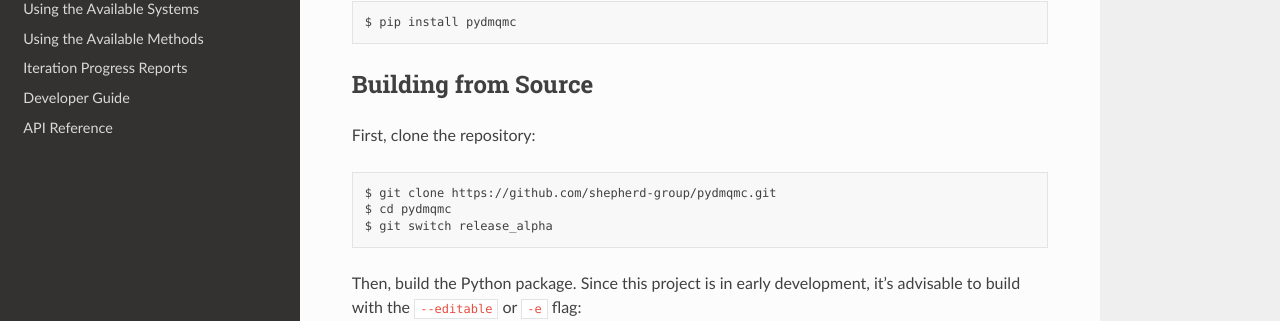
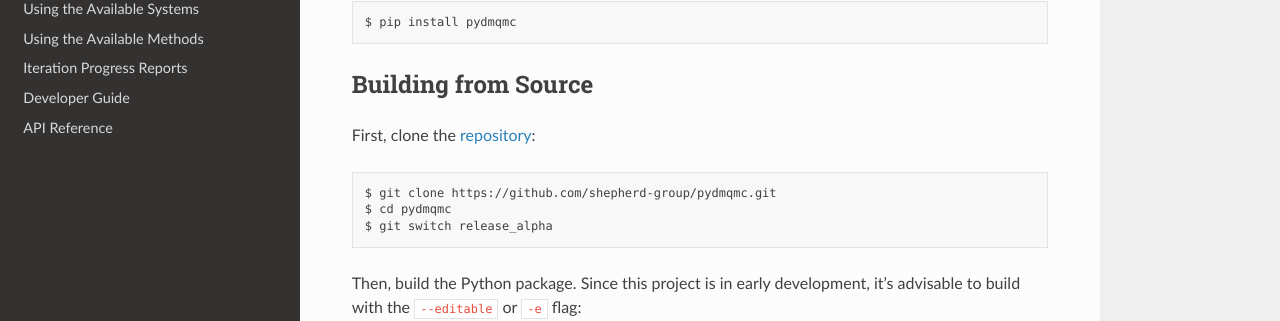
Before and after one commit to shepherd-group/pydmqmc, a Sphinx documentation site: the page built from docs/source/installation.rst, in a window 1280 px wide and 1094 px high. Shown: the part 263-584 px from the top of the window. Built offline with Sphinx 7.4.7 and the Read the Docs theme 3.1.0, drawn with Linux system fonts in a browser that asks for light colours; part of the change alters nothing that is shown.

Commit message:
[docs] update version in conf.py and link to repo for install instructions

```diff
--- a/docs/source/conf.py
+++ b/docs/source/conf.py
@@ -7,9 +7,9 @@
 # https://www.sphinx-doc.org/en/master/usage/configuration.html#project-information
 
 project = 'pydmqmc'
-copyright = '2025, William Van Benschoten, Claire Kopenhafer'
 author = 'William Van Benschoten, Claire Kopenhafer'
-release = 'alpha'
+copyright = f'2025, {author}'
+release = '0.1.0'
 
 # -- General configuration ---------------------------------------------------
 # https://www.sphinx-doc.org/en/master/usage/configuration.html#general-configuration
--- a/docs/source/installation.rst
+++ b/docs/source/installation.rst
@@ -18,7 +18,7 @@ Stable releases of pydmqmc are available via pip: ::
 Building from Source
 --------------------
 
-First, clone the repository: ::
+First, clone the `repository <https://github.com/shepherd-group/pydmqmc>`_: ::
 
     $ git clone https://github.com/shepherd-group/pydmqmc.git
     $ cd pydmqmc
```
